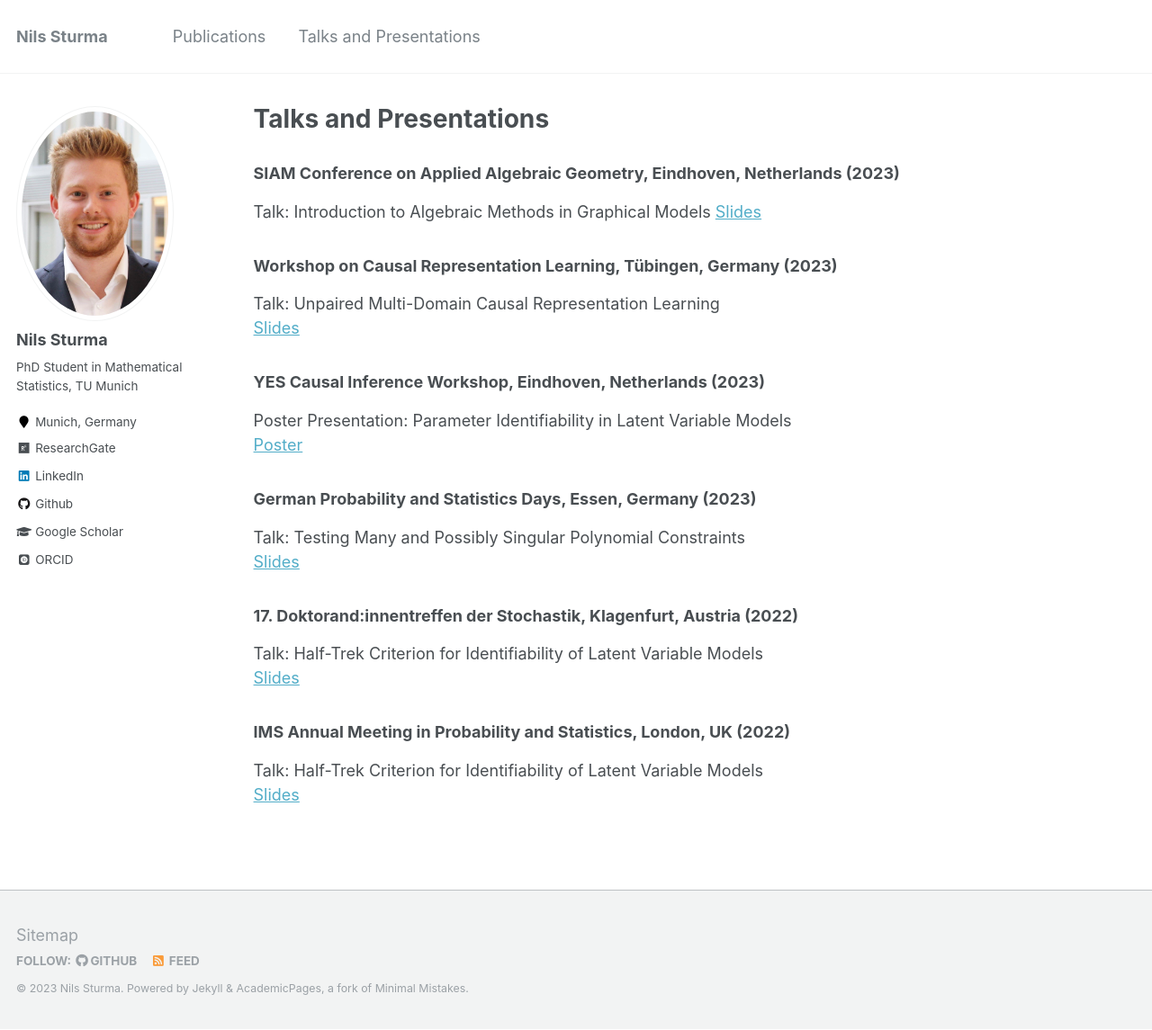
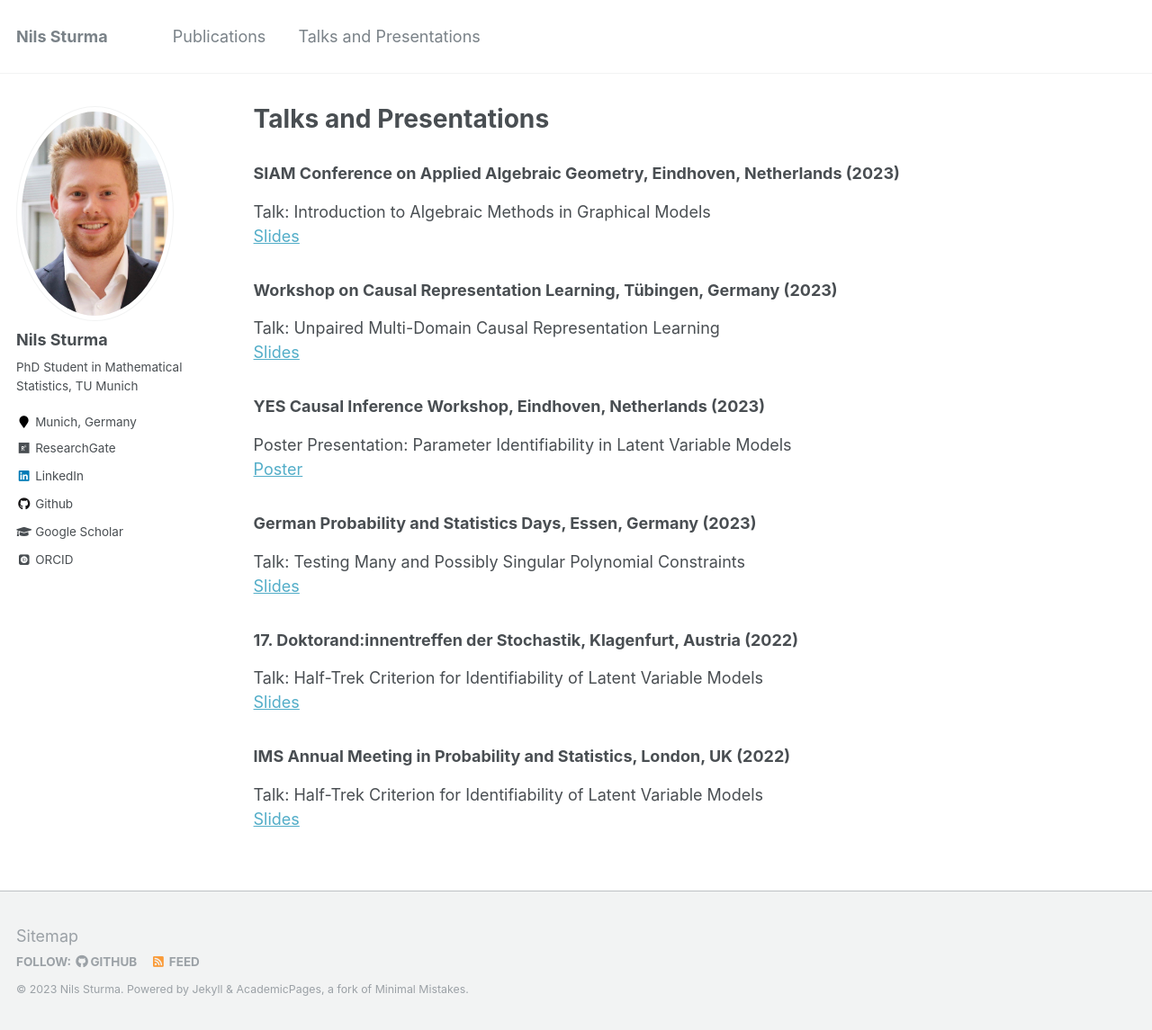
Before and after one commit to NilsSturma/nilssturma.github.io, a Jekyll site: the page built from _pages/talks.md, in a window 1280 px wide and 1145 px high. Shown: the whole window at 90% size. Built offline with Jekyll 4.4.1, drawn with Linux system fonts in a browser that asks for light colours; some web fonts are replaced.

Commit message:
added new line in siam-ag23 conference

```diff
--- a/_pages/talks.md
+++ b/_pages/talks.md
@@ -6,7 +6,7 @@ author_profile: true
 ---
 
 ### SIAM Conference on Applied Algebraic Geometry, Eindhoven, Netherlands (2023)
-Talk: Introduction to Algebraic Methods in Graphical Models
+Talk: Introduction to Algebraic Methods in Graphical Models \
 [Slides](https://nilssturma.github.io/files/presentation_SIAM_AG23.pdf)
 
 ### Workshop on Causal Representation Learning, Tübingen, Germany (2023)
```
